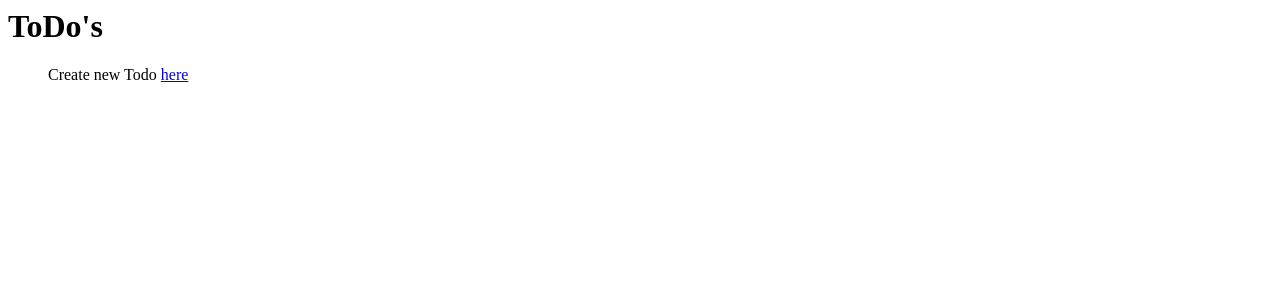
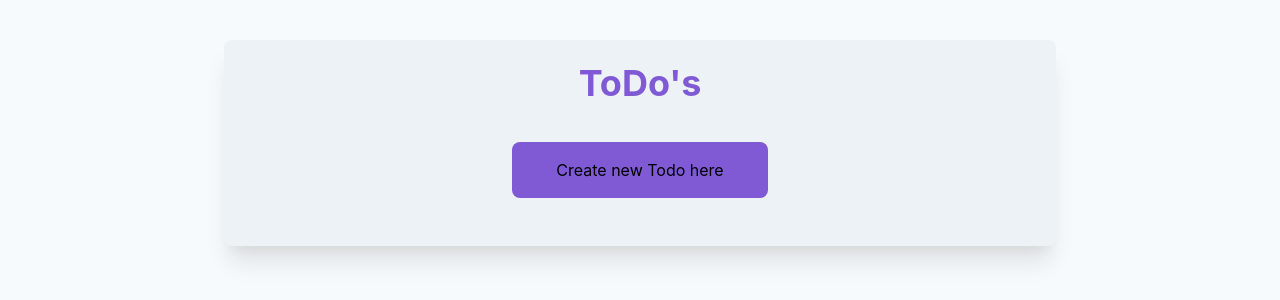
Before and after one commit to Jordan-Rob/Django-ToDo, a Django app: page /TodoApp/Todos/ in a window 1280 px wide. Shown: the top 300 px of the page. Run offline with Django 3.2, Linux system fonts and the light colour scheme; data that the repository does not hold is empty.

Commit message:
styling list template

```diff
--- a/ToDo/forms.py
+++ b/ToDo/forms.py
@@ -3,6 +3,11 @@ from .models import Todo
 
 
 class TodoForm(forms.ModelForm):
+    name = forms.CharField()
+    description = forms.CharField()
+    Todo_date = forms.DateTimeField()
+    pub_date = forms.DateTimeField()
+
     class Meta:
         model = Todo
         fields = [
--- a/ToDo/templates/ToDo/todo_create.html
+++ b/ToDo/templates/ToDo/todo_create.html
@@ -1,5 +1,5 @@
 {% extends 'base.html' %} {% block content %}
-<h1 class="bg-blue-400 w-1/2 mt-8 ml-16 p-4">Create Todo</h1>
+<h1 class="bg-blue-400 w-1/2 mt-8 ml-16 p-4 ">Create Todo</h1>
 <form class=" w-34 pt-6 px-16" method="POST">
   {% csrf_token %}
   <p class="bg-blue-900">{{ form.as_p }}</p>
--- a/ToDo/templates/ToDo/todo_list.html
+++ b/ToDo/templates/ToDo/todo_list.html
@@ -1,12 +1,21 @@
-<h1>ToDo's</h1>
+{% extends 'base.html' %} {% block content %}
+<div class=" mx-56 my-10 bg-gray-200 py-4 px-8 font-sans rounded-lg shadow-xl">
+  <div class=" text-center " >
+    <h1 class=" text-4xl text-purple-600 font-bold  mb-2">ToDo's</h1>
     <ul>
       {% for object in object_list %}
-  <li>
+        <li class=" text-2xl text-gray-700">
           <p>
             {{ object.id }} -
             <a href="{{ object.get_absolute_url }}">{{ object.name }}</a>
           </p>
         </li>
       {% endfor %}
-  <p>Create new Todo <a href="{% url 'ToDo:create' %}">here</a></p>
+      <p class=" py-4 px-2 bg-purple-600 mx-64 my-8 rounded-lg">Create new Todo <a href="{% url 'ToDo:create' %}">here</a></p>
     </ul>
+  </div>
+</div>
+
+</div>
+
+{% endblock %}
--- a/theme/templates/base.html
+++ b/theme/templates/base.html
@@ -13,7 +13,7 @@
     <link rel="stylesheet" href="{% static "css/styles.min.css" %}">
   </head>
 
-  <body class="bg-grey-900 font-serif leading-normal tracking-normal">
+  <body class="bg-gray-100 font-sans leading-normal tracking-normal">
     {% block content %} {% endblock %}
   </body>
 </html>
```
Lines whose indentation alone changed are shown as unchanged.
